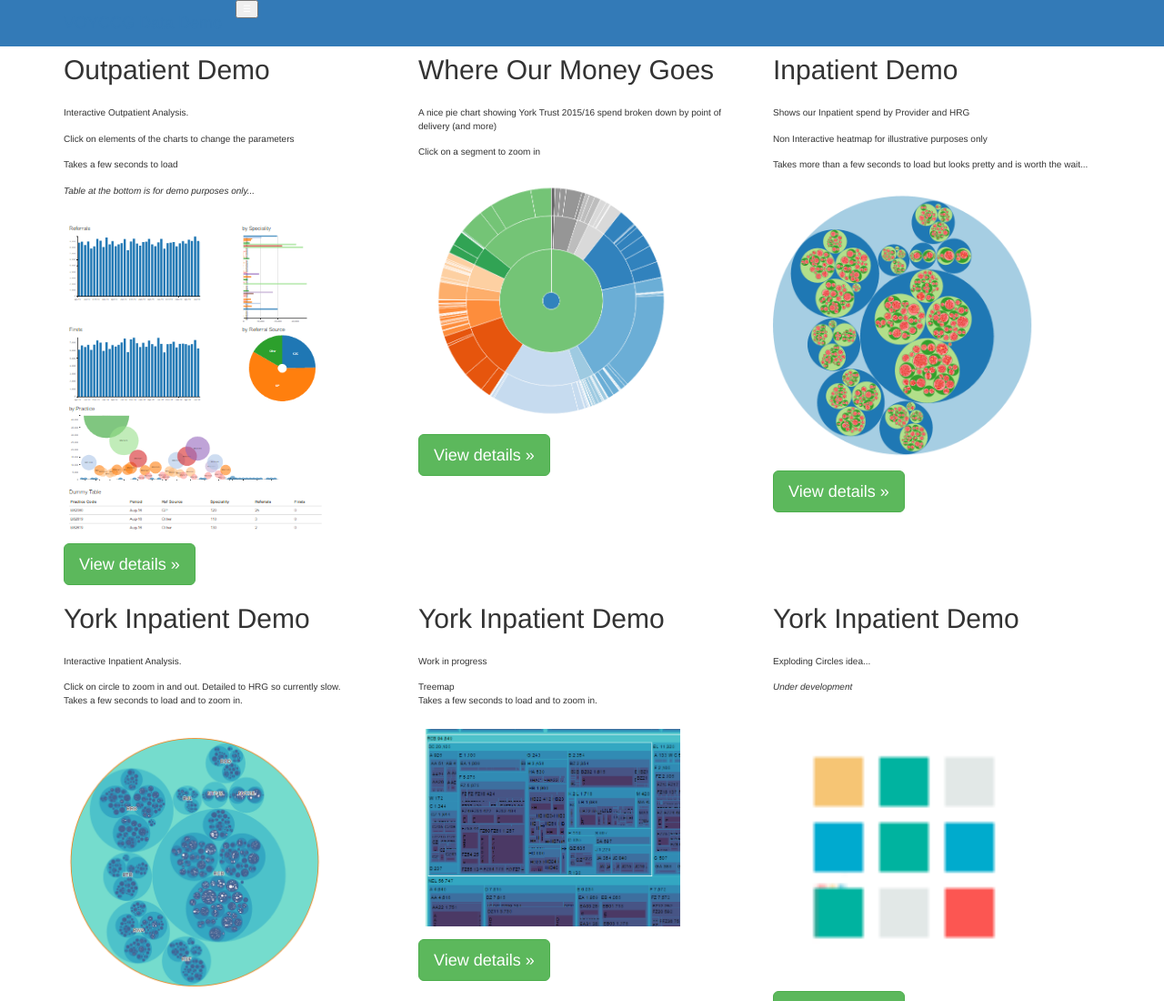
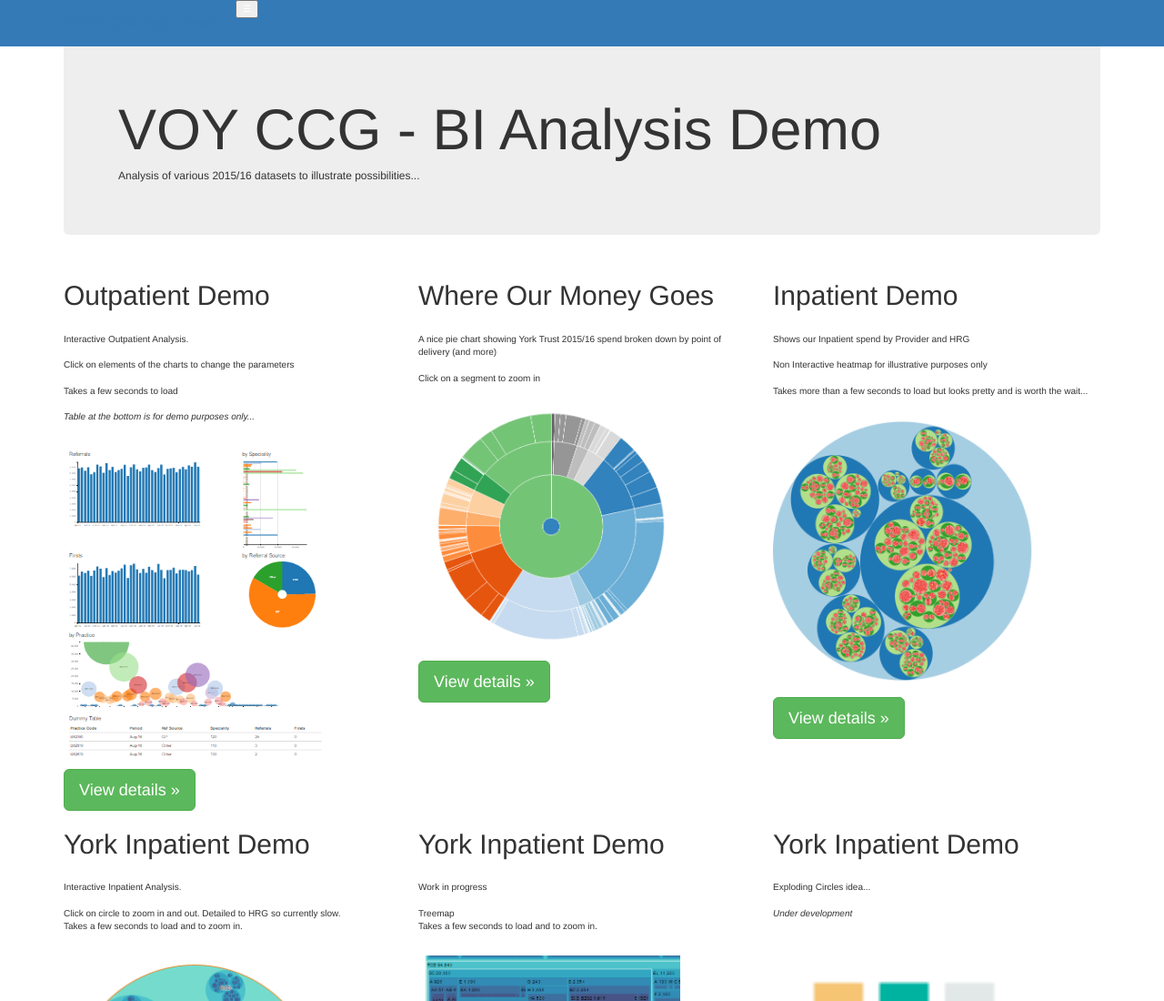
Before and after one commit to HNY-NHS/DCaphane.github.io, a plain HTML site: page index.html in a window 1280 px wide. Shown: the top 1100 px of the page at 91% size. Drawn offline with nearby package versions, Linux system fonts and the light colour scheme.

Commit message:
Added a jumbotron

```diff
--- a/index.html
+++ b/index.html
@@ -46,6 +46,12 @@
     </nav>
 
     <div class="container">
+
+    <div class="jumbotron">
+      <h1>VOY CCG - BI Analysis Demo</h1>
+      <h6>Analysis of various 2015/16 datasets to illustrate possibilities...</h6>
+    </div>
+
         <div class="row">
             <div class="col-md-4">
                 <h2>Outpatient Demo</h2>
```
